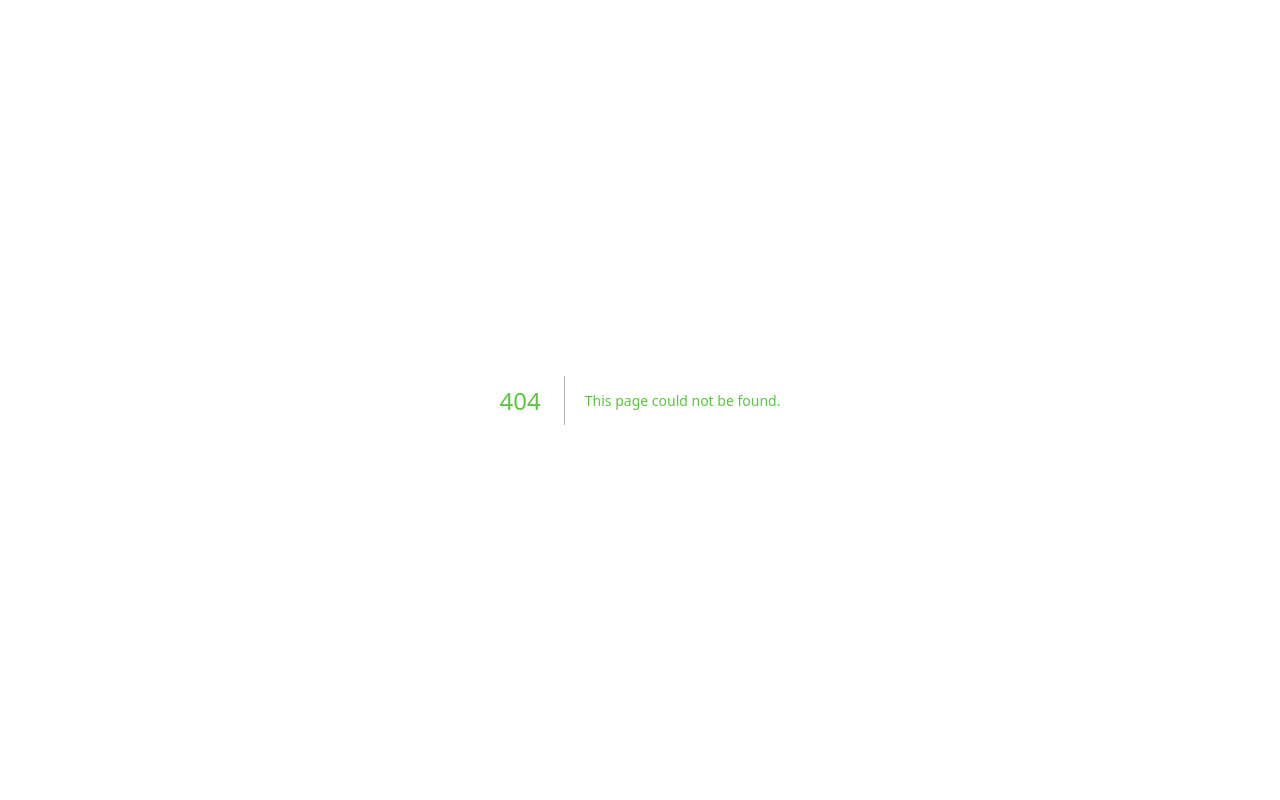
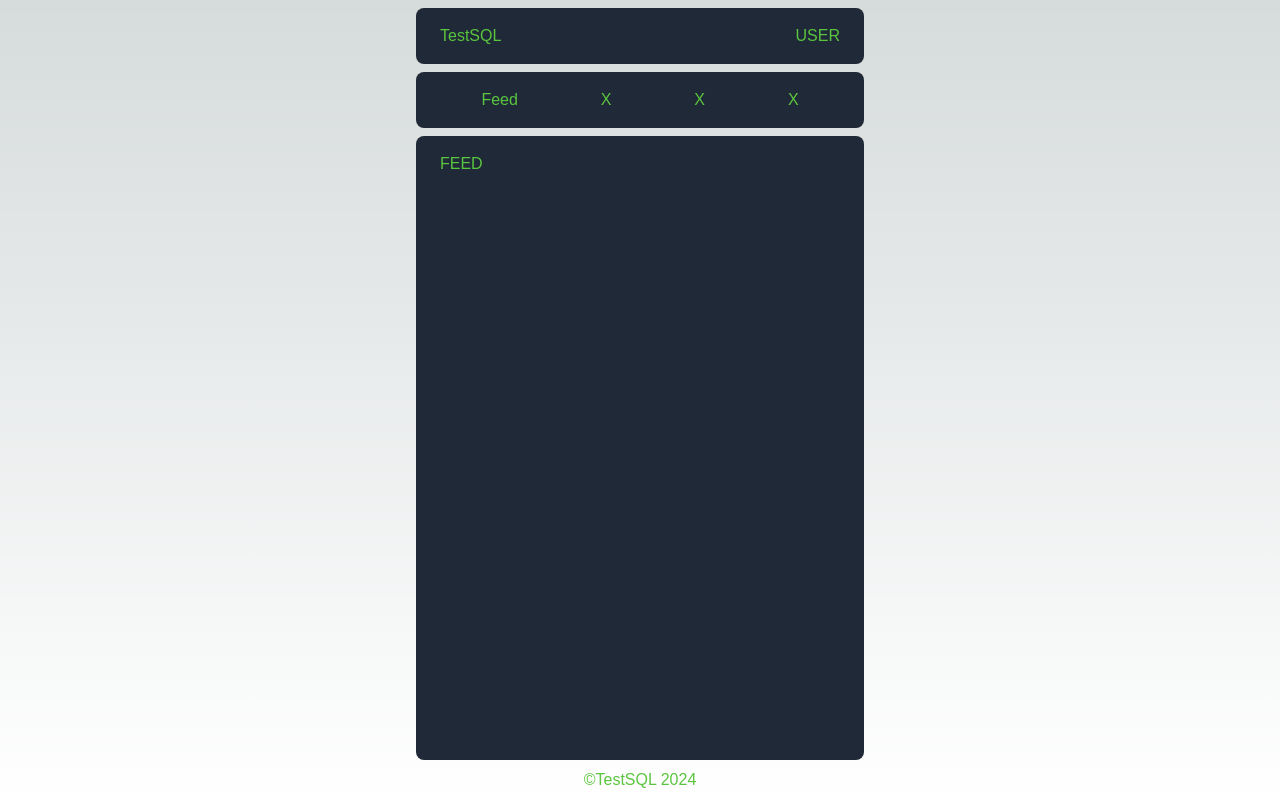
Before and after one commit to Zoranspiegel/test_sql, a Next.js app: page /feed in a window 1280 px wide. Before the commit this address had no page. Built offline with nearby package versions, Linux system fonts and the light colour scheme; a web font is replaced by a local one.

Commit message:
private basic structure

```diff
--- /dev/null
+++ b/src/app/(private)/feed/page.tsx
@@ -0,0 +1,5 @@
+export default function Feed (): JSX.Element {
+  return (
+    <div>FEED</div>
+  );
+}
--- /dev/null
+++ b/src/app/(private)/footer.tsx
@@ -0,0 +1,5 @@
+export default function Footer (): JSX.Element {
+  return (
+    <footer>&copy;TestSQL {new Date().getFullYear()}</footer>
+  );
+}
--- /dev/null
+++ b/src/app/(private)/header.tsx
@@ -0,0 +1,12 @@
+export default function Header (): JSX.Element {
+  return (
+    <header
+      className='flex w-full justify-between items-center rounded-lg bg-gray-800 py-4 px-6'
+    >
+      <div>
+        <h1>TestSQL</h1>
+      </div>
+      <div>USER</div>
+    </header>
+  );
+}
--- /dev/null
+++ b/src/app/(private)/layout.tsx
@@ -0,0 +1,16 @@
+import Footer from './footer';
+import Header from './header';
+import NavBar from './navbar';
+
+export default function PrivateLayout ({
+  children
+}: { children: React.ReactNode }): JSX.Element {
+  return (
+    <div className='flex flex-col min-h-screen max-w-md m-auto justify-start items-center gap-2 py-2 box-border'>
+      <Header />
+      <NavBar />
+      <main className='flex flex-grow w-full rounded-lg bg-gray-800 py-4 px-6'>{children}</main>
+      <Footer />
+    </div>
+  );
+}
--- /dev/null
+++ b/src/app/(private)/navbar.tsx
@@ -0,0 +1,28 @@
+import Link from 'next/link';
+
+export default function NavBar (): JSX.Element {
+  return (
+    <nav className='flex w-full justify-around items-center rounded-lg bg-gray-800 py-4 px-6'>
+      <Link
+        href='/feed'
+      >
+        Feed
+      </Link>
+      <Link
+        href='/'
+      >
+        X
+      </Link>
+      <Link
+        href='/'
+      >
+        X
+      </Link>
+      <Link
+        href='/'
+      >
+        X
+      </Link>
+    </nav>
+  );
+}
```
